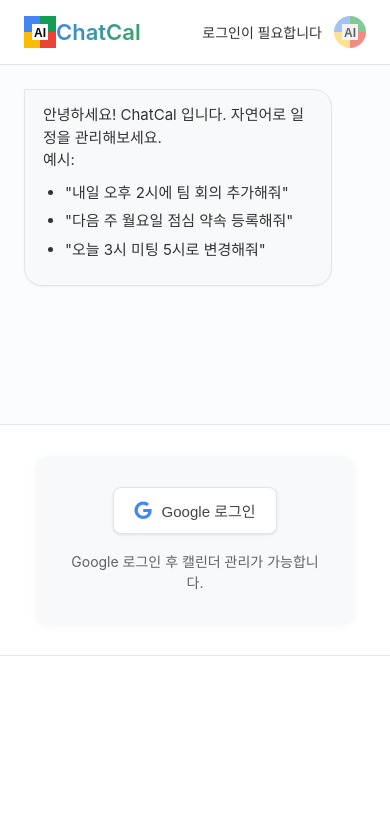
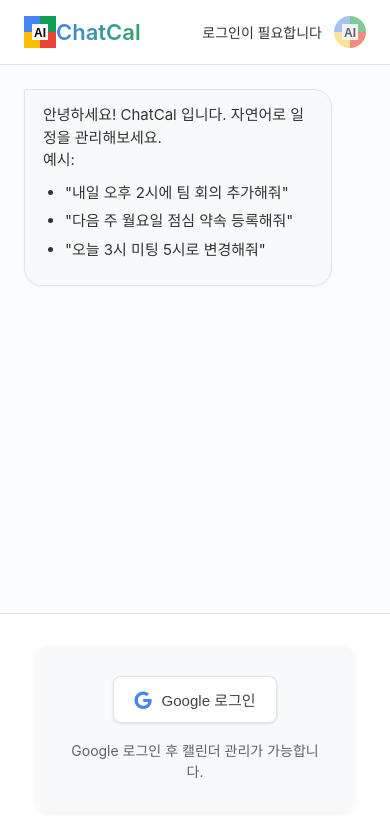
Before and after one commit to byronkkim/Chatcal, a website: page public/index.html in a window 390 px wide. Drawn offline with Linux system fonts and the light colour scheme; no server answers.

Commit message:
모바일 화면 개선: 헤더 및 입력영역 고정, 자동 스크롤 추가

```diff
--- a/public/css/styles.css
+++ b/public/css/styles.css
@@ -27,6 +27,7 @@
   box-shadow: 0 4px 20px rgba(0, 0, 0, 0.08);
   border-radius: 8px;
   overflow: hidden;
+  position: relative;
 }
 
 /* 헤더 스타일 */
@@ -37,6 +38,9 @@
   padding: 16px 24px;
   background-color: #ffffff;
   border-bottom: 1px solid #e1e4e8;
+  position: sticky;
+  top: 0;
+  z-index: 100;
 }
 
 .logo {
@@ -83,6 +87,7 @@
   display: flex;
   flex: 1;
   overflow: hidden;
+  position: relative;
 }
 
 /* 채팅 컨테이너 */
@@ -93,6 +98,7 @@
   height: 100%;
   border-right: 1px solid #e1e4e8;
   background-color: #fbfcfd;
+  position: relative;
 }
 
 .chat-messages {
@@ -102,6 +108,7 @@
   display: flex;
   flex-direction: column;
   gap: 18px;
+  max-height: calc(100vh - 130px);
 }
 
 .message {
@@ -171,6 +178,9 @@
   padding: 18px 24px;
   border-top: 1px solid #e1e4e8;
   background-color: #ffffff;
+  position: sticky;
+  bottom: 0;
+  z-index: 100;
 }
 
 #loginPrompt {
@@ -342,13 +352,22 @@
 
   main {
     flex-direction: column;
+    flex: 1;
+    overflow: hidden;
   }
 
   .chat-container {
     width: 100%;
-    height: 70vh;
+    height: 100%;
     border-right: none;
-    border-bottom: 1px solid #e1e4e8;
+    display: flex;
+    flex-direction: column;
+  }
+
+  .chat-messages {
+    flex: 1;
+    overflow-y: auto;
+    max-height: calc(100vh - 130px);
   }
 
   .message {
@@ -357,6 +376,9 @@
 
   .chat-input-container {
     padding: 12px 16px;
+    position: sticky;
+    bottom: 0;
+    z-index: 100;
   }
 
   #messageInput {
--- a/public/js/chat.js
+++ b/public/js/chat.js
@@ -233,7 +233,15 @@
     this.messagesContainer.appendChild(messageElement);
 
     // 메시지 컨테이너를 맨 아래로 스크롤
-    this.messagesContainer.scrollTop = this.messagesContainer.scrollHeight;
+    this.scrollToBottom();
+  }
+
+  // 채팅 영역을 맨 아래로 스크롤하는 함수
+  scrollToBottom() {
+    // 약간의 지연 후 스크롤 실행 (DOM 업데이트 완료 보장)
+    setTimeout(() => {
+      this.messagesContainer.scrollTop = this.messagesContainer.scrollHeight;
+    }, 10);
   }
 }
 
```
